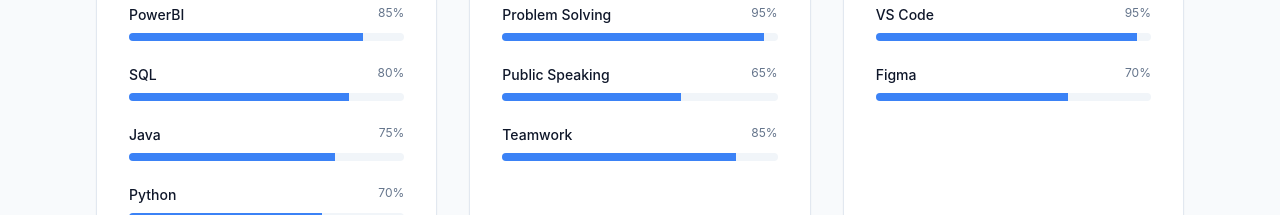
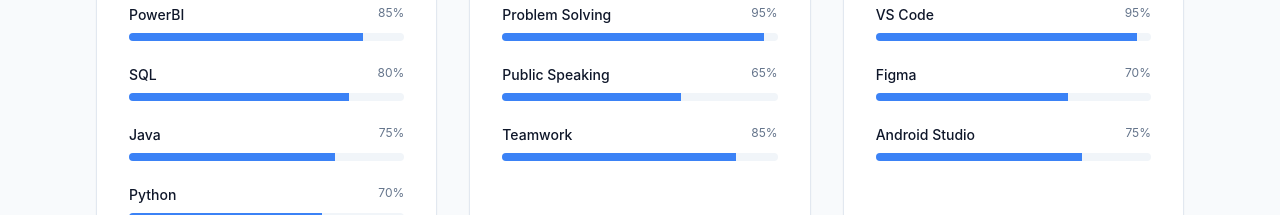
Before and after one commit to DVBharath2005/venkatabharathportfoilo, a React (Vite) app: page / in a window 1280 px wide. Shown: the part 2780-2995 px from the top of the page. Built offline with nearby package versions, Linux system fonts and the light colour scheme.

Commit message:
Update constants.ts

```diff
--- a/src/constants.ts
+++ b/src/constants.ts
@@ -56,7 +56,8 @@
 
   { name: 'Git/GitHub', level: 90, category: 'Tools' },
   { name: 'VS Code', level: 95, category: 'Tools' },
-  { name: 'Figma', level: 70, category: 'Tools' }
+  { name: 'Figma', level: 70, category: 'Tools' },
+   { name: 'Android Studio', level: 75, category: 'Tools' }
 ];
 
 
```
